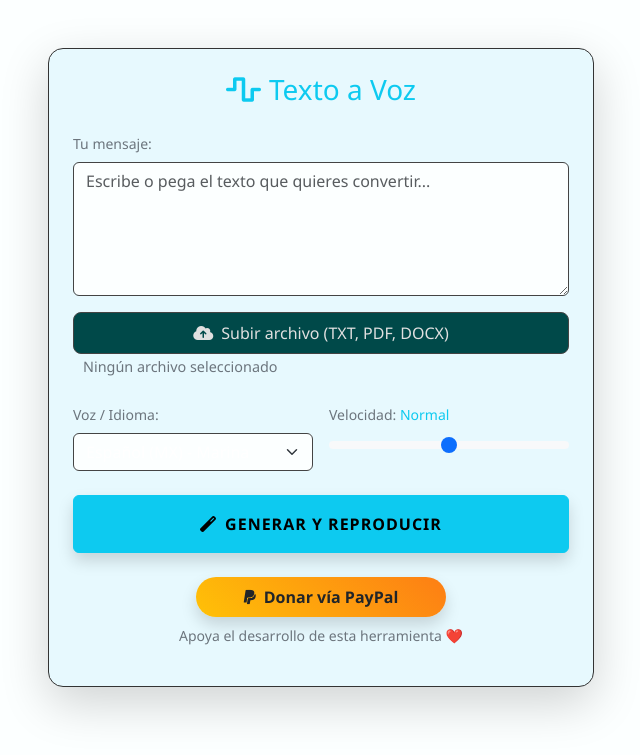
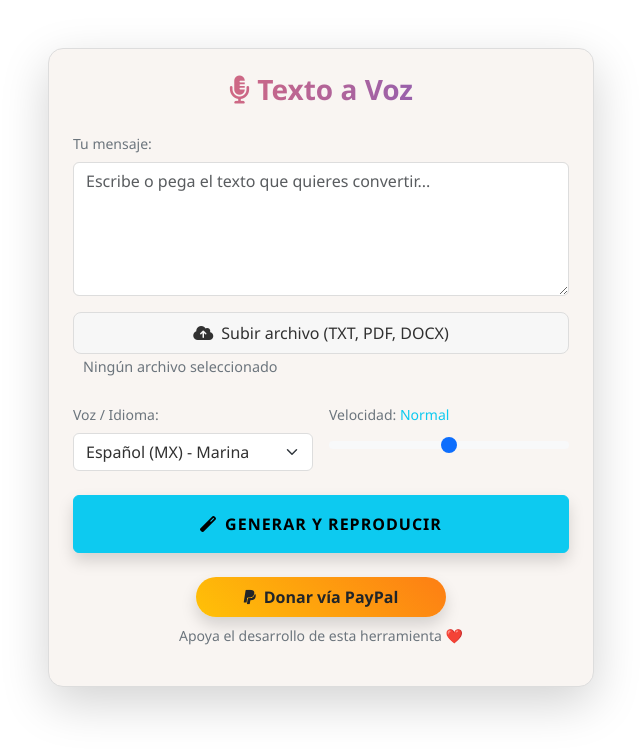
Before and after one commit to nethomeoscar/texttoaudio, a Flask app: page / in a window 1280 px wide. Shown: the top 755 px of the page, without its empty margins (319-959 px from the left). Run offline with Flask 3, Linux system fonts and the light colour scheme; some libraries are stand-ins or nearby versions.

Commit message:
Add files via upload

```diff
--- a/templates/index.html
+++ b/templates/index.html
@@ -11,14 +11,20 @@
     </script>
     <style>
         body {
-            background-color: #FCFFFF;
+            background-color: #FFFFFF;
             color: #000;
             font-family: 'Segoe UI', Tahoma, Geneva, Verdana, sans-serif;
         }
+	.titulo-gradiente {
+	    background: linear-gradient(90deg, #ff6f61, #6a5acd); /* Colores del gradiente */
+	    -webkit-background-clip: text;   /* Aplica el gradiente al texto */
+	    -webkit-text-fill-color: transparent; /* Hace que el texto sea transparente para mostrar el gradiente */
+	    font-weight: bold; /* Opcional: resalta más el título */
+	}
         .card {
             border-radius: 15px;
-            background-color: #E7F9FE;
-            border: 1px solid #333;
+            background-color: #F9F5F2;
+            border: 1px solid #DDDDDD;
         }
         .btn-toggle {
             transition: all 0.3s ease;
@@ -27,18 +33,18 @@
             letter-spacing: 1px;
         }
         .form-control, .form-select {
-            background-color: #FCFFFF;
-            border: 1px solid #444;
-            color: white;
+            background-color: #FFFFFF;
+            border: 1px solid #DDDDDD;
+            color: #313131;
         }
         .form-control:focus, .form-select:focus {
-            background-color: #fff;
-            color: white;
-            border-color: #0dcaf0;
+            background-color: #FFFFFF;
+            color: #313131;
+            border-color: #313131;
             box-shadow: none;
         }
         #playerContainer {
-            border-top: 1px solid #333;
+            border-top: 1px solid #F7F7F7;
             margin-top: 20px;
             padding-top: 20px;
         }
@@ -53,9 +59,9 @@
             margin-bottom: 1rem;
         }
         .file-upload-wrapper label {
-            background-color: #004949;
-            border: 1px solid #444;
-            color: #e0e0e0;
+            background-color: #F7F7F7;
+            border: 1px solid #DDD;
+            color: #313131;
             padding: 0.5rem 1rem;
             border-radius: 8px;
             cursor: pointer;
@@ -65,7 +71,7 @@
             transition: background-color 0.2s;
         }
         .file-upload-wrapper label:hover {
-            background-color: #007979;
+            background-color: #DDDDDD;
         }
         .file-upload-wrapper input[type="file"] {
             display: none;
@@ -95,9 +101,9 @@
         <div class="col-md-8 col-lg-6">
             <div class="card shadow-lg">
                 <div class="card-body p-4">
-                    <h3 class="text-center mb-4 text-info">
-                        <i class="fas fa-wave-square me-2"></i>Texto a Voz
-                    </h3>
+                    <h3 class="text-center mb-4 titulo-gradiente">
+  			<i class="fas fa-microphone-alt"></i> Texto a Voz
+		    </h3>
 
                     <!-- Área de texto -->
                     <div class="mb-3">
```
